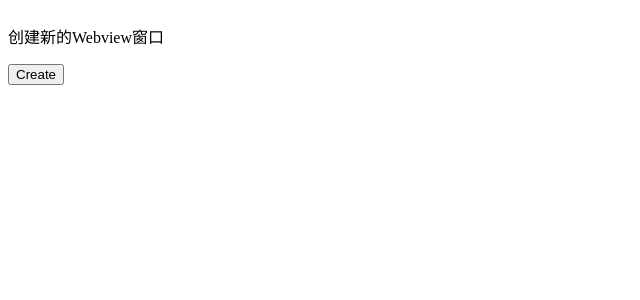
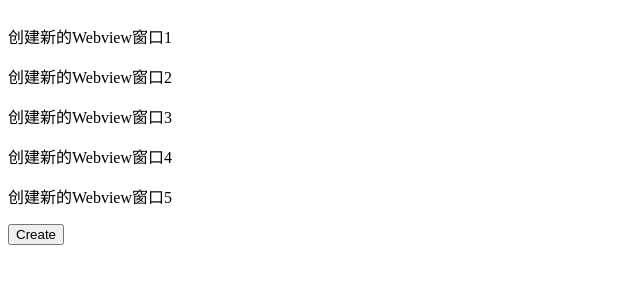
Before and after one commit to mayaa6/kunyu-h5-camera-demo, a Jekyll site: the page demo.html, which Jekyll copies as it is, in a window 1280 px wide. Shown: the top 300 px of the page, without its empty margins (0-640 px from the left). Built offline with Jekyll 4.4.1, drawn with Linux system fonts in a browser that asks for light colours.

Commit message:
debug demo page

```diff
--- a/demo.html
+++ b/demo.html
@@ -37,7 +37,11 @@
 
 <body>
     <div class="container">
-        <p>创建新的Webview窗口</p>
+        <p>创建新的Webview窗口1</p>
+        <p>创建新的Webview窗口2</p>
+        <p>创建新的Webview窗口3</p>
+        <p>创建新的Webview窗口4</p>
+        <p>创建新的Webview窗口5</p>
         <button onclick="create()">Create</button>
     </div>
 </body>
```
